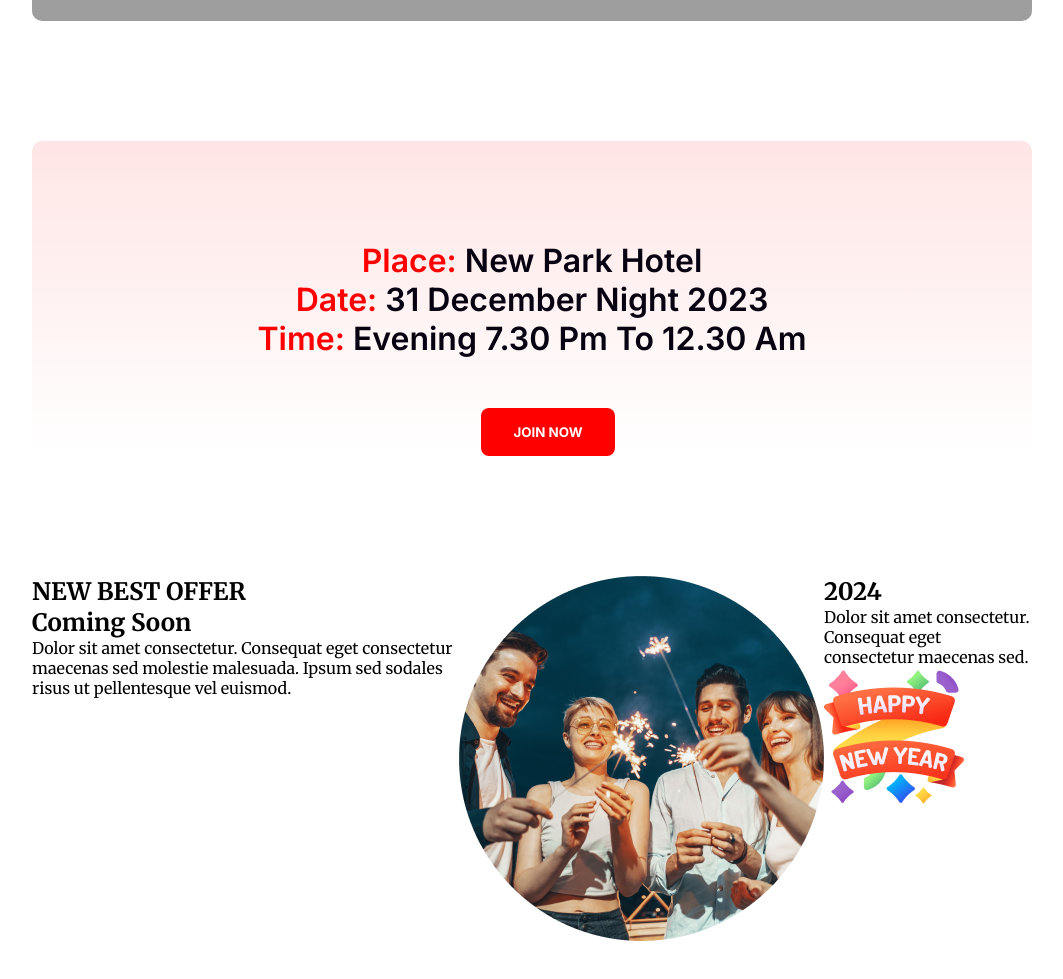
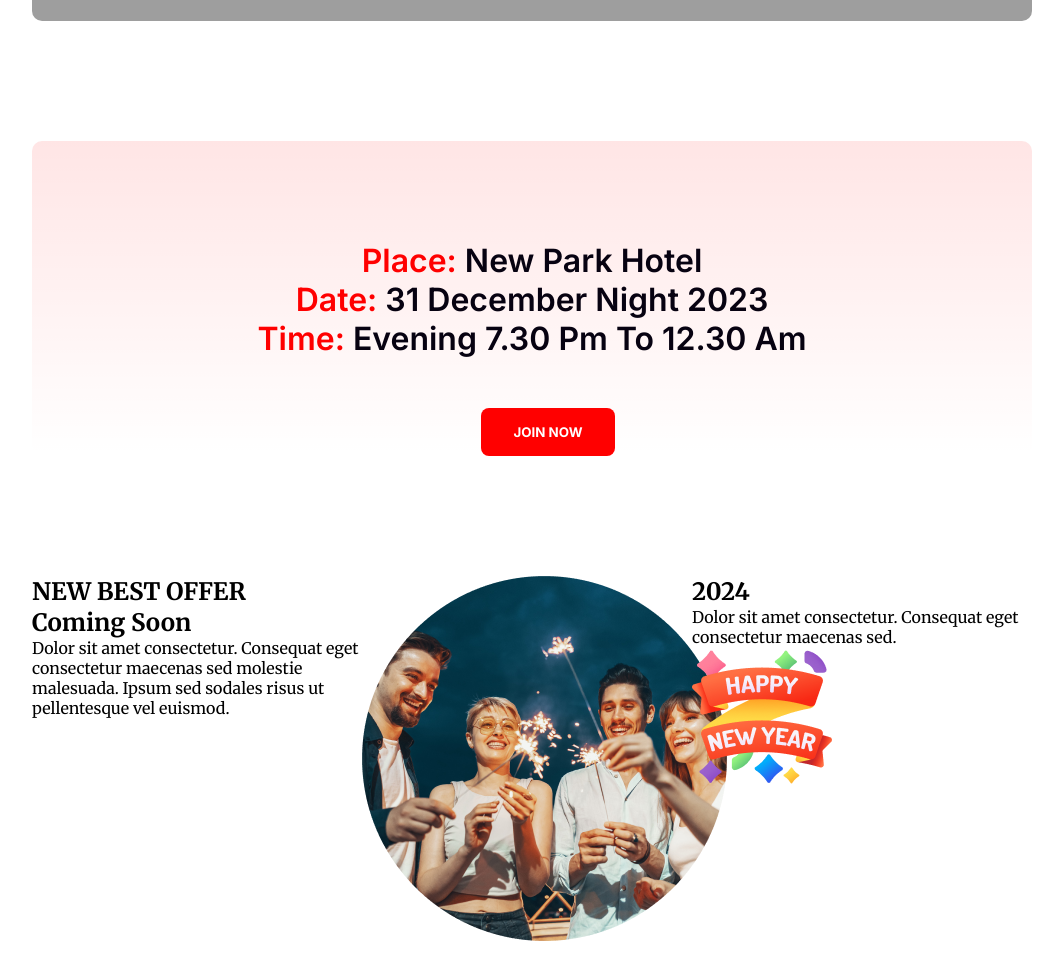
Before and after one commit to mdmarufhossianbd/firstassignment, a plain HTML site: page index.html in a window 1280 px wide. Shown: the part 2506-3485 px from the top of the page, without its empty margins (108-1171 px from the left). Drawn offline with Linux system fonts and the light colour scheme; grey boxes are pictures that could not be loaded.

Commit message:
section5 updating

```diff
--- a/style.css
+++ b/style.css
@@ -121,3 +121,12 @@ body{
     margin: 120px 140px 120px;
     display: flex;
 }
+.section5_1st{
+    width: 33%;
+}
+.section5_2nd{
+    width: 33%;
+}
+.section5_3rd{
+    width: 33%;
+}
```
